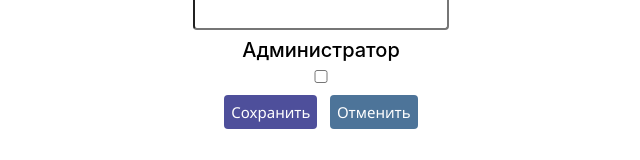
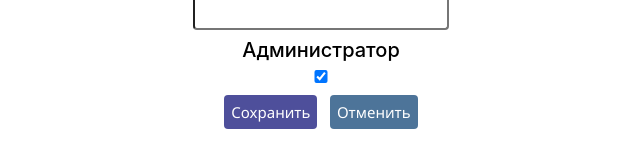
Before and after one commit to eshabakhov/PCAFrontEnd, a React (Create React App) app: page /users/new in a window 1280 px wide. Shown: the part 493-653 px from the top of the page, without its empty margins (319-959 px from the left). Built offline with nearby package versions, Linux system fonts and the light colour scheme.

Commit message:
Мелкие правки по пользователям

```diff
--- a/src/entities/users/user.js
+++ b/src/entities/users/user.js
@@ -37,7 +37,7 @@ function User(props) {
             <td width="16%">{user.name}</td>
             <td width="16%">{user.surname}</td>
             <td width="16%">{user.patronymic}</td>
-            <td width="16%">{user.isAdmin}</td>
+            <td width="16%">{user.isAdmin || ""}</td>
             <td width="16%">
                 <ButtonGroup>
                     <Button className={classes.button_com} onClick={() =>
--- a/src/entities/users/userAdd.js
+++ b/src/entities/users/userAdd.js
@@ -20,13 +20,21 @@ function UserAdd(props) {
         isAdmin: false,
     };
     const [user, setUser] = useState(emptyUser)
+    const [checked, setChecked] = useState(true)
 
     const classes = useStyles();
     useEffect(() => {
     }, []);
     const handleChange = event => {
         change(event, setUser, user)
+        console.log(event)
     }
+    const handleChangeCheckBox = event => {
+        console.log(event.target.checked)
+        setChecked(event.target.checked)
+        user.isAdmin=event.target.checked
+    }
+
     console.log(user)
     const title = <h2>{'Добавить пользователя'}</h2>;
     return <div className={classes.modal}>
@@ -68,8 +76,9 @@ function UserAdd(props) {
                 </FormGroup>
                 <FormGroup>
                     <Label className={classes.label} for="isAdmin">Администратор</Label><br/>
-                    <Input className={classes.input} type="checkbox" onChange={handleChange}
-                           value={user.isAdmin ? "false" : "true"} name="isAdmin" id="isAdmin" autoComplete="isAdmin"/>
+                    <Input className={classes.input} type="checkbox" onChange={handleChangeCheckBox}
+                           checked={checked}
+                           value={user.isAdmin} name="isAdmin" id="isAdmin" autoComplete="isAdmin"/>
                 </FormGroup>
                 <FormGroup>
                     <Button className={classes.button_com} type="submit">Сохранить</Button>{' '}
--- a/src/redux/userReducer.js
+++ b/src/redux/userReducer.js
@@ -23,7 +23,7 @@ export const userReducer = (state = initialState, action) => {
                     name: res.name,
                     surname: res.surname,
                     patronymic: res.patronymic,
-                    isAdmin: res.isAdmin,
+                    isAdmin: (res.isAdmin || "").toString(),
                 }
             })
 
```
